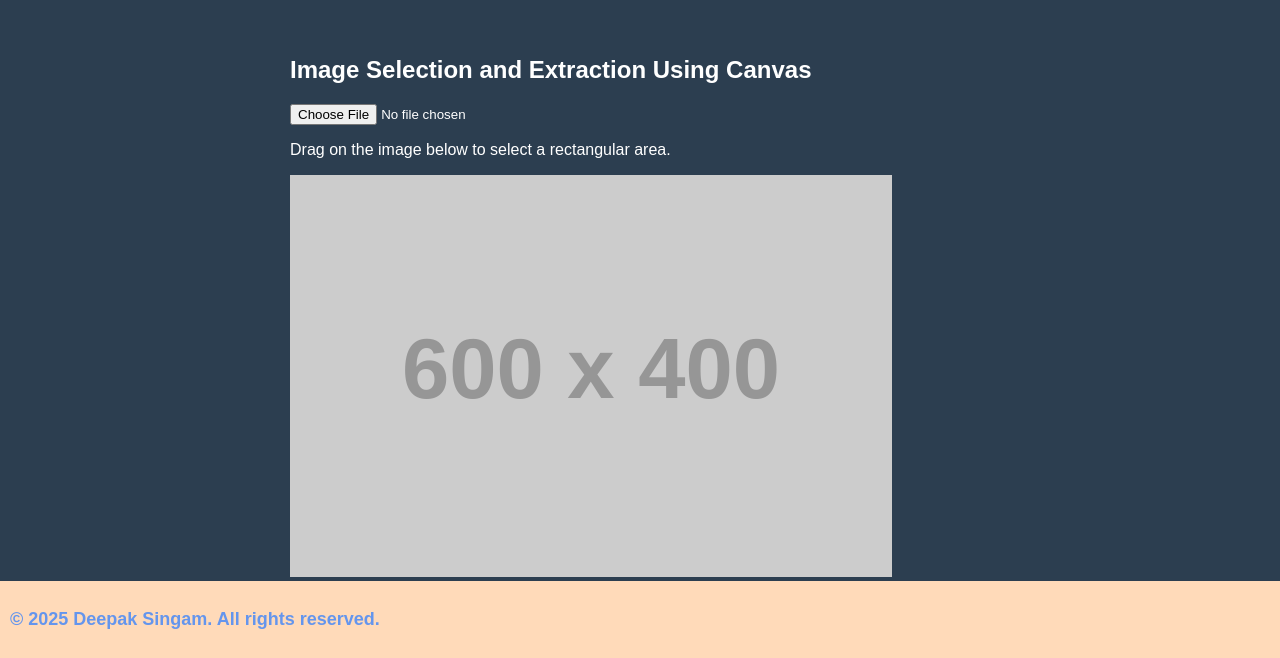
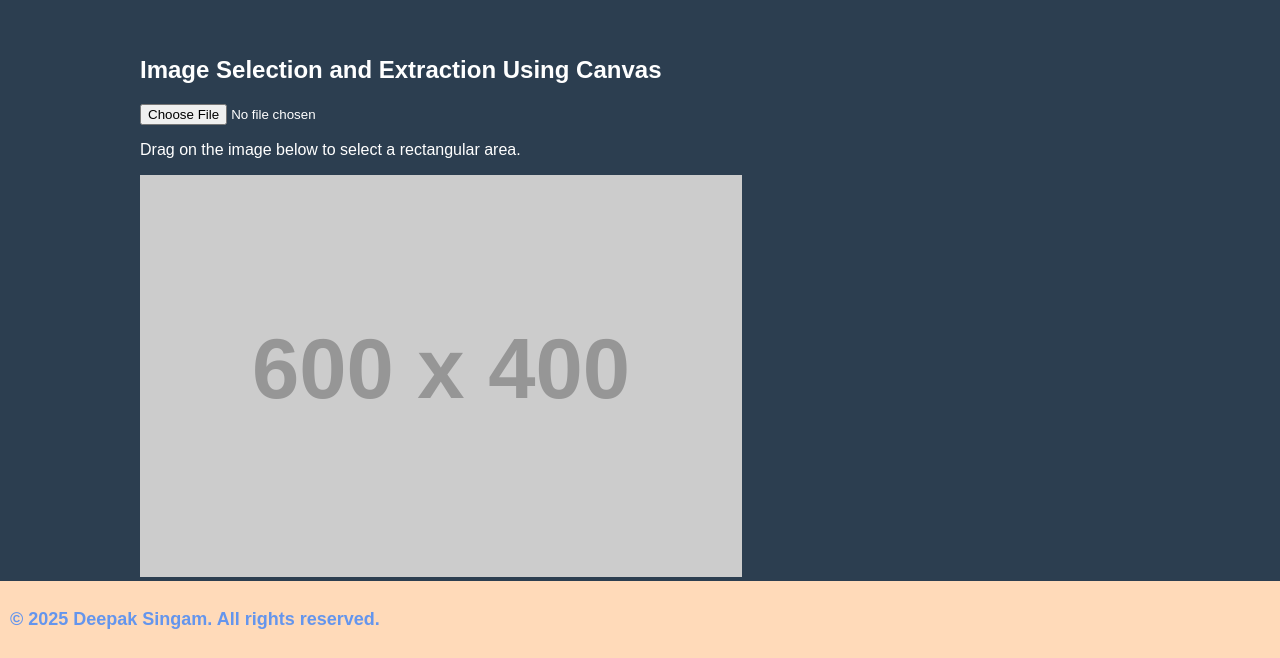
Before and after one commit to Deepaksingam/Porfolio, a React (Create React App) app: page /homeScreen in a window 1280 px wide. Shown: the part 1681-2339 px from the top of the page. Built offline with nearby package versions, Linux system fonts and the light colour scheme.

Commit message:
ui improvements

```diff
--- a/src/Pages/CardGame/index.css
+++ b/src/Pages/CardGame/index.css
@@ -1,6 +1,6 @@
 /* Base Styles */
 body {
-  font-family: 'Segoe UI', sans-serif;
+  font-family: fantasy;
   background: #2c3e50;
   color: white;
   margin: 0;
--- a/src/Pages/ImageExtraction/index.css
+++ b/src/Pages/ImageExtraction/index.css
@@ -0,0 +1,20 @@
+.sectionBox
+{
+    max-width: 1000px;
+    margin: auto;
+    font-family: fantasy;
+}
+
+.canvasBox
+{
+    border: '1px solid #ccc';
+    cursor: 'crosshair';
+    max-width: '100%' ;
+}
+.croppedImageBox{
+    margin: 20px 0 20px 0;
+    padding: 20px 0 20px 0;
+}
+.croppedImage{
+    border: '1px solid #ccc'; max-width: '100%' ;
+}
--- a/src/Pages/ImageExtraction/index.jsx
+++ b/src/Pages/ImageExtraction/index.jsx
@@ -1,5 +1,5 @@
 import React, { useRef, useState, useEffect } from 'react';
-
+import "./index.css";
 const DEFAULT_IMAGE = 'https://via.placeholder.com/600x400.png?text=Default+Image';
 
 export default function ImageExtraction() {
@@ -129,7 +129,7 @@ export default function ImageExtraction() {
   };
 
   return (
-    <div style={{ maxWidth: 700, margin: 'auto', fontFamily: 'Arial, sans-serif' }}>
+    <div className='sectionBox'>
       <h2>Image Selection and Extraction Using Canvas</h2>
 
       <input type="file" accept="image/*" onChange={handleFileChange} />
```
